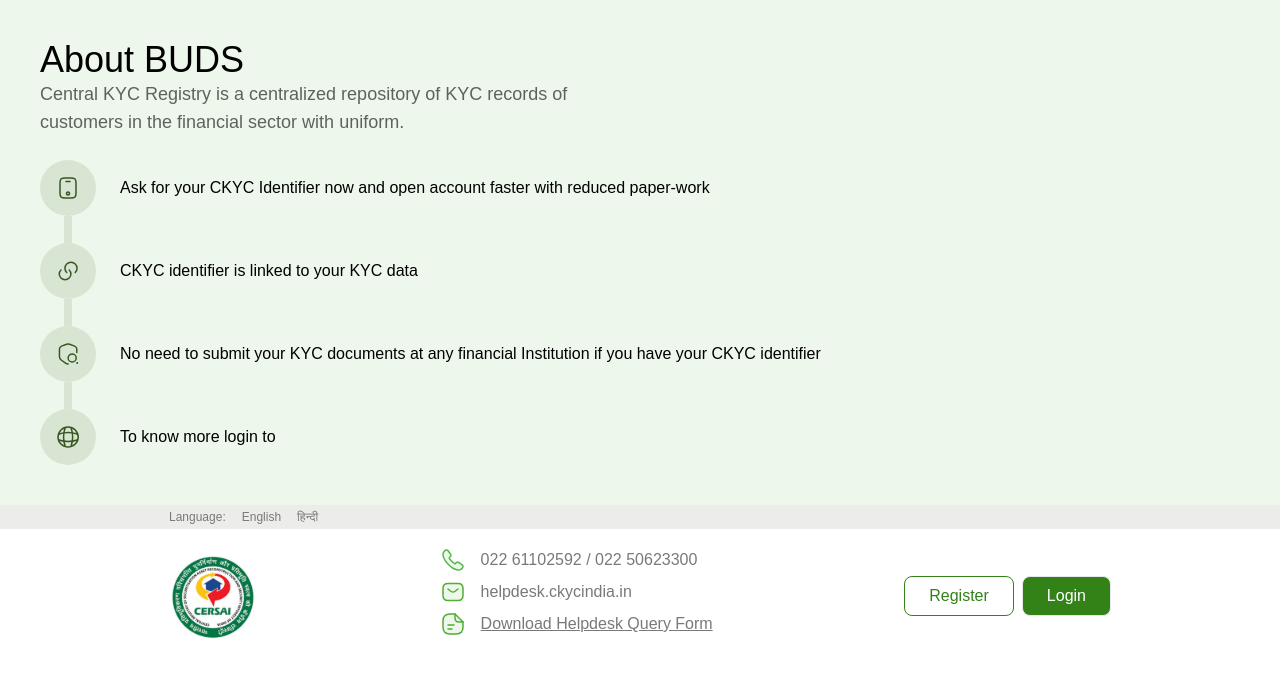
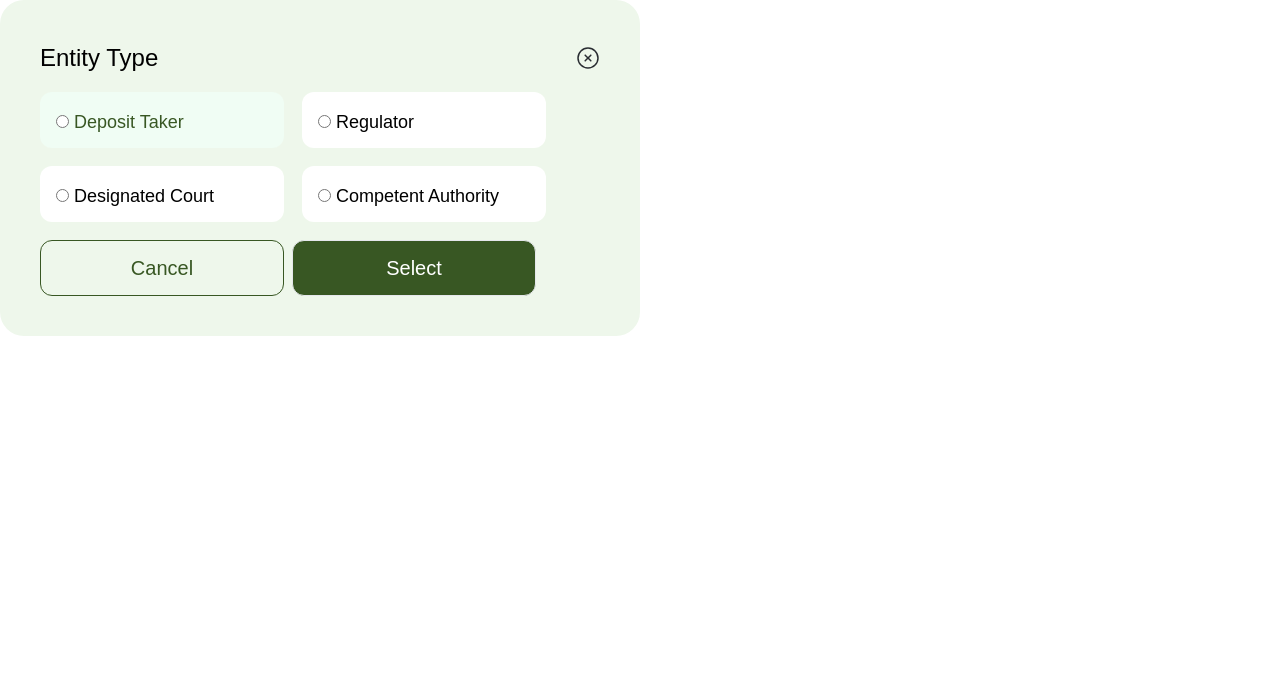
Before and after one commit to jaydeep-mobilefirst/cersai_fe, a React (Create React App) app: page / in a window 1280 px wide. Shown: the top 676 px of the page. Built offline with nearby package versions, Linux system fonts and the light colour scheme.

Commit message:
SignUp modal

```diff
--- a/package.json
+++ b/package.json
@@ -13,6 +13,7 @@
     "@types/react-dom": "^18.2.19",
     "react": "^18.2.0",
     "react-dom": "^18.2.0",
+    "react-modal": "^3.16.1",
     "react-player": "^2.15.1",
     "react-redux": "^9.1.0",
     "react-router-dom": "^6.22.2",
@@ -45,6 +46,7 @@
     ]
   },
   "devDependencies": {
+    "@types/react-modal": "^3.16.3",
     "tailwindcss": "^3.4.1"
   }
 }
--- a/src/App.tsx
+++ b/src/App.tsx
@@ -11,6 +11,9 @@ import AboutBudsHeadingComp from "./components/landingPage/AboutBudsHeadingComp"
 import Footer from "./components/landingPage/Footer";
 import PrivateRoutes from "./utils/PrivateRoute";
 import DepositeTakerSignup from "./pages/depositeTaker/DepositeTakerSignup";
+import SingUpPopup from "./components/userFlow/common/Modal";
+import RegisterModel from "./components/userFlow/common/RegisterModal";
+import VerificationSuccess from "./components/userFlow/common/VerificationSuccess";
 
 function App() {
   const { value } = useSelector((state: RootState) => state.common);
@@ -21,19 +24,21 @@ function App() {
       {/* <Landing/> */}
 
       {/* <LatestNewsComp/> */}
-      <AboutBudsHeadingComp/>
+      {/* <AboutBudsHeadingComp/> */}
 
       {/* <AboutBuds/> */}
       {/* <QueryResolutoinComp /> */}
       {/* <Footer/> */}
-      <Router>
+      {/* <Router>
         <Routes>
           <Route element={<PrivateRoutes />}>
             <Route element={<DepositeTakerSignup />} path="/depositetaker/signup" />
           </Route>
           <Route element={<Landing />} path="/" />
         </Routes>
-      </Router>
+      </Router> */}
+      <RegisterModel/>
+      <VerificationSuccess/>
     </div>
   );
 }
--- a/src/components/landingPage/TopDetail.tsx
+++ b/src/components/landingPage/TopDetail.tsx
@@ -1,57 +1,163 @@
-import React from "react";
+// import React, { useState } from "react";
+// import Logo from "../../assets/images/logo.svg";
+// import {
+//   contactDetails,
+//   authlable,
+// } from "../../utils/hardText/landingpageText";
+// import SingUpPopup from "../userFlow/common/Modal";
+
+// interface AuthButtonProps {
+//   buttontext: string;
+// }
+
+// const TopDetail: React.FC = () => {
+//   const [isModalOpen, setIsModalOpen] = useState(false);
+
+//   // Function to handle closing the modal
+//   const closeModal = () => {
+//     setIsModalOpen(false);
+//   };
+
+//   // Function to handle the selection of an entity type
+//   const handleSelect = (entityType: string) => {
+//     console.log("Entity Selected:", entityType);
+//   };
+
+//   const downloadReport = () => {};
+//   return (
+//     <div className="flex items-center justify-between flex-col md:flex-row my-[19px] mx-[16px] lg:mx-[169px]">
+//       <div className="m-4 md:m-0">
+//         <img src={Logo} alt="logo" />
+//       </div>
+//       <div className="flex items-start justify-start flex-col">
+//         {contactDetails.map((data, idx) => {
+//           return (
+//             <div className="flex items-center justify-center mb-2" key={idx}>
+//               <div>
+//                 <img src={data?.imgsrc} alt="icon" />
+//               </div>
+//               {idx === 2 ? (
+//                 <>
+//                   <div
+//                     className="ml-4 text-[#797979] text-gilroy-regular cursor-pointer underline"
+//                     onClick={downloadReport}
+//                   >
+//                     {data?.text}
+//                   </div>
+//                 </>
+//               ) : (
+//                 <>
+//                   <div className="ml-4 text-[#797979] text-gilroy-regular">
+//                     {data?.text}
+//                   </div>
+//                 </>
+//               )}
+//             </div>
+//           );
+//         })}
+//       </div>
+//       <div className="flex items-center m-4 md:m-0">
+//         <AuthButton buttontext={authlable[1]}
+//          />
+//         <SingUpPopup
+//           isOpen={isModalOpen}
+//           onClose={closeModal}
+//           onSelect={handleSelect}
+//         />
+//         <AuthButton buttontext={authlable[0]} />
+//       </div>
+//     </div>
+//   );
+// };
+
+// const AuthButton: React.FC<AuthButtonProps> = ({ buttontext }) => {
+//   return (
+//     <div className="ml-2">
+//       <button
+//         className={`w-full px-[24px] h-10 border rounded-[8px] ${
+//           buttontext === "Register"
+//             ? "bg-white text-[#338218] border-[#338218]"
+//             : "bg-[#338218] text-white"
+//         } rounded-lg justify-center items-center inline-flex`}
+//       >
+//         <div className="text-center text-base font-normal text-gilroy-medium  leading-normal">
+//           {buttontext}
+//         </div>
+//       </button>
+//     </div>
+//   );
+// };
+
+// export default TopDetail;
+
+import React, { useState } from "react";
 import Logo from "../../assets/images/logo.svg";
-import {
-  contactDetails,
-  authlable,
-} from "../../utils/hardText/landingpageText";
+import { contactDetails, authlable } from "../../utils/hardText/landingpageText";
+import SingUpPopup from "../userFlow/common/Modal";
 
 interface AuthButtonProps {
   buttontext: string;
+  onClick?: () => void; // Add onClick prop here
 }
 
-const TopDetail = () => {
+const TopDetail: React.FC = () => {
+  // const [isModalOpen, setIsModalOpen] = useState(false);
+
+  // // Function to handle closing the modal
+  // const closeModal = () => {
+  //   setIsModalOpen(false);
+  // };
+
+  // // Function to handle the selection of an entity type
+  // const handleSelect = (entityType: string) => {
+  //   console.log("Entity Selected:", entityType);
+  // };
+
   const downloadReport = () => {};
+
   return (
     <div className="flex items-center justify-between flex-col md:flex-row my-[19px] mx-[16px] lg:mx-[169px]">
       <div className="m-4 md:m-0">
         <img src={Logo} alt="logo" />
       </div>
       <div className="flex items-start justify-start flex-col">
-        {contactDetails.map((data, idx) => {
-          return (
+        {contactDetails.map((data, idx) => (
           <div className="flex items-center justify-center mb-2" key={idx}>
             <div>
               <img src={data?.imgsrc} alt="icon" />
             </div>
             {idx === 2 ? (
-                <>
               <div
                 className="ml-4 text-[#797979] text-gilroy-regular cursor-pointer underline"
                 onClick={downloadReport}
               >
                 {data?.text}
               </div>
-                </>
             ) : (
-                <>
               <div className="ml-4 text-[#797979] text-gilroy-regular">
                 {data?.text}
               </div>
-                </>
             )}
           </div>
-          );
-        })}
+        ))}
       </div>
       <div className="flex items-center m-4 md:m-0">
-        <AuthButton buttontext={authlable[1]} />
+        <AuthButton
+          buttontext={authlable[1]}
+          // onClick={() => setIsModalOpen(true)}
+        />
+        {/* <SingUpPopup
+          isOpen={isModalOpen}
+          onClose={closeModal}
+          onSelect={handleSelect}
+        /> */}
         <AuthButton buttontext={authlable[0]} />
       </div>
     </div>
   );
 };
 
-const AuthButton: React.FC<AuthButtonProps> = ({ buttontext }) => {
+const AuthButton: React.FC<AuthButtonProps> = ({ buttontext, onClick }) => {
   return (
     <div className="ml-2">
       <button
@@ -60,8 +166,9 @@ const AuthButton: React.FC<AuthButtonProps> = ({ buttontext }) => {
             ? "bg-white text-[#338218] border-[#338218]"
             : "bg-[#338218] text-white"
         } rounded-lg justify-center items-center inline-flex`}
+          onClick={onClick} // Add onClick prop here
       >
-        <div className="text-center text-base font-normal text-gilroy-medium  leading-normal">
+        <div className="text-center text-base font-normal text-gilroy-medium leading-normal">
           {buttontext}
         </div>
       </button>
--- a/src/components/userFlow/common/Modal.tsx
+++ b/src/components/userFlow/common/Modal.tsx
@@ -1,32 +1,149 @@
-import React, { FC } from "react";
+import closeCircle from "../../../assets/images/closeCircle.svg";
+import Modal from 'react-modal';
+import React, { useState } from "react";
 
 interface ModalProps {
   isOpen: boolean;
   onClose: () => void;
-  children: any;
+  onSelect: (entityType: string) => void;
 }
 
-const Modal: FC<ModalProps> = ({ isOpen, onClose, children }) => {
-  if (!isOpen) return null;
+const SingUpPopup: React.FC<ModalProps> = ({ isOpen, onClose, onSelect }) => {
+  // This function will be called when the user clicks on the 'Select' button
+  const handleSelect = (entityType: string) => {
+    // onSelect(entityType);
+    onClose();
+  };
+
+  // This renders nothing if the 'isOpen' prop is false
+  if (!isOpen) {
+    return null;
+  }
 
   return (
-    <div className="fixed z-10 inset-0 overflow-y-auto">
-      <div className="flex items-center justify-center min-h-screen pt-4 px-4 pb-20 text-center sm:block sm:p-0">
-        <div className="fixed inset-0 transition-opacity" aria-hidden="true">
-          <div className="absolute inset-0 bg-gray-500 opacity-75"></div>
+    <div className="w-[586px] h-[370px] p-10 rounded-3xl flex flex-col justify-start gap-4 inline-flex">
+      <div className="modal w-[50%]">
+        <div className="flex flex-row justify-between items-center">
+        <h2 className="text-black text-2xl font-normal font-['Gilroy-Medium'] leading-loose">
+          Entity Type
+        </h2>
+        <div className="modal-header flex">
+          <button onClick={onClose}>&times;</button>
         </div>
-        <span
-          className="hidden sm:inline-block sm:align-middle sm:h-screen"
-          aria-hidden="true"
+        </div>
+        <form
+          onSubmit={(e) => {
+            e.preventDefault();
+            handleSelect("selected-entity-type");
+          }}
         >
-          &#8203;
-        </span>
-        <div className="inline-block align-bottom bg-white rounded-lg text-left overflow-hidden shadow-xl transform transition-all sm:my-8 sm:align-middle sm:max-w-lg sm:w-full">
-          {children}
-        </div>
+          <div className="w-[244px] h-14 pl-4 pr-[18px] py-4 bg-green-50 rounded-xl flex-col justify-start items-start gap-2 inline-flex">
+            <div className="justify-start items-center gap-4 inline-flex">
+              <div className="w-6 h-6 justify-center items-center flex">
+                <div className="w-6 h-6 relative"></div>
+              </div>
+              <div className="text-lime-900 text-lg font-normal font-['Gilroy-Medium']">
+                <label>
+                  <input type="radio" name="entity" value="Deposit Taker" />{" "}
+                  Deposit Taker
+                </label>
+              </div>
+            </div>
+          </div>
+          <div className="modal-footer">
+            <button type="button" onClick={onClose}>
+              Cancel
+            </button>
+            <button type="submit">Select</button>
+          </div>
+        </form>
       </div>
     </div>
   );
 };
 
-export default Modal;
+export default SingUpPopup;
+
+// // App Component
+// const Abc: React.FC = () => {
+//   const [isModalOpen, setIsModalOpen] = useState(false);
+
+//   // Function to handle closing the modal
+//   const closeModal = () => {
+//     setIsModalOpen(false);
+//   };
+
+//   // Function to handle the selection of an entity type
+//   const handleSelect = (entityType: string) => {
+//     console.log("Entity Selected:", entityType);
+//   };
+
+//   return (
+//     <div className="App">
+//       <button onClick={() => setIsModalOpen(true)}>Entity Type</button>
+//       <Modal
+//         isOpen={isModalOpen}
+//         onClose={closeModal}
+//         onSelect={handleSelect}
+//       />
+//     </div>
+//   );
+// };
+
+// export default Abc;
+
+
+// import React, { useRef, useState, useEffect } from "react";
+// import righttick from "../../assets/righttick.svg";
+// import fileuploadsuccess from "../../assets/fileuploadsuccess.svg";
+// import Modal from "react-modal";
+// import { useNavigate } from "react-router-dom";
+
+// const customStyles = {
+//   content: {
+//     top: "50%",
+//     left: "50%",
+//     right: "auto",
+//     bottom: "auto",
+//     marginRight: "-50%",
+//     transform: "translate(-50%, -50%)",
+//     padding: "0px",
+//     border: 'none',
+//     backgroundColor:'transparent',
+//   },
+//   overlay: {
+//     backgroundColor: "rgb(8 8 8 / 75%)",
+//   },
+// };
+
+// interface SignupModalProps {
+//   isSuccessModalOpen: boolean;
+//   SuccessModalopen: () => void;
+//   handleSuccessClose: () => void;
+// }
+
+
+// const SignupModal: React.FC<SignupModalProps> = ({
+//   isSuccessModalOpen,
+//   SuccessModalopen,
+//   handleSuccessClose,
+// }) => {
+
+//   return (
+//     <Modal
+//       isOpen={isSuccessModalOpen}
+//       onRequestClose={handleSuccessClose}
+//       style={customStyles}
+//     >
+//       {isSuccessModalOpen && (
+//         <>
+//           <div>
+//             <h1>hai</h1>
+//           </div>
+//         </>
+//       )}
+//       </Modal>
+
+//   );
+// };
+// export default SignupModal;
--- /dev/null
+++ b/src/components/userFlow/common/RegisterModal.tsx
@@ -0,0 +1,47 @@
+import React, { useState } from 'react';
+import closeCircle from '../../../assets/images/closeCircle.svg';
+import {radioButtons,registrationFirstPage} from '../../../utils/hardText/signuppageText';
+
+
+const RegisterModel =()=>{
+    const [radioButton, setRadioBtn] = useState(radioButtons[0].text);
+    return (
+        <div className="text-gilroy-regular p-[40px] w-[100vw] md:w-[50%] bg-[#EEF7EB] rounded-3xl">
+            <div className="flex flex-row justify-between items-center mb-[16px]">
+                <h1 className='text-[24px]'>{registrationFirstPage[0].heading}</h1>
+                <img src={registrationFirstPage[0].removeBtn} alt="icon"/>
+            </div>
+            <form
+          onSubmit={(e) => {
+            e.preventDefault();
+          }}
+        >  {
+            radioButtons.map((item)=>{
+                return(
+                <div className={`pl-4 text-[18px] md:mr-[18px] text-gilroy-regular w-[100%] md:w-[244px] mb-[18px] h-14 md:pl-4 pr-[18px] py-4 bg-green-50 rounded-xl flex flex-row  md:flex-col md:justify-start md:items-start gap-2 inline-flex ${
+                    radioButton ===item.text ?"bg-[#EEF7EB] text-[#385723]" : "bg-white text-black"
+                }`}>
+                  <div className="flex flex-row justify-between items-center md:gap-4 inline-flex">
+                    <div className="text-lg font-normal  ">
+                      <label  onClick={() => setRadioBtn(item.text)}>
+                        <input type="radio" name="entity" value="Deposit Taker" />{" "}
+                        {item.text}
+                      </label>
+                    </div>
+                  </div>
+                </div>
+                )
+            })
+        }
+          <div className="text-[20px] modal-footer flex flex-start md:flex-row">
+            <button type="button" className='text-[#385723] Rectangle151 w-[40%] md:w-[244px] h-14 rounded-xl border border-[#385723] mr-2'>
+              Cancel
+            </button>
+            <button type="submit" className='text-white Rectangle151 w-[40%] md:w-[244px] h-14 rounded-xl border bg-[#385723]'>Select</button>
+          </div>
+        </form>
+
+        </div>
+    )
+}
+export default RegisterModel;
--- /dev/null
+++ b/src/components/userFlow/common/VerificationSuccess.tsx
@@ -0,0 +1,8 @@
+const VerificationSuccess =()=>{
+    return(
+        <div className="">
+
+        </div>
+    )
+}
+export default VerificationSuccess;
--- a/src/index.css
+++ b/src/index.css
@@ -2,9 +2,6 @@
 @tailwind components;
 @tailwind utilities;
 
-.font-Gilroy-Regular{
-    font-family: Gilroy-Regular;
-}
 .video-border{
     border-radius: 5px ;
 }
--- /dev/null
+++ b/src/utils/hardText/signuppageText.ts
@@ -0,0 +1,12 @@
+import closeCircle from '../../assets/images/closeCircle.svg';
+
+export const registrationFirstPage=[
+    {heading:"Entity Type",removeBtn:closeCircle},
+    {btn1:"Cacel",btn2:"Select"}
+  ]
+export const radioButtons=[
+    {text:"Deposit Taker"},
+    {text:"Regulator"},
+    {text:"Designated Court"},
+    {text:"Competent Authority"}
+]
```
Also changed, not shown: src/assets/images/closeCircle.svg (added), 1 other file (tests, documents, lock files or other folders). Lines whose indentation alone changed are shown as unchanged.
